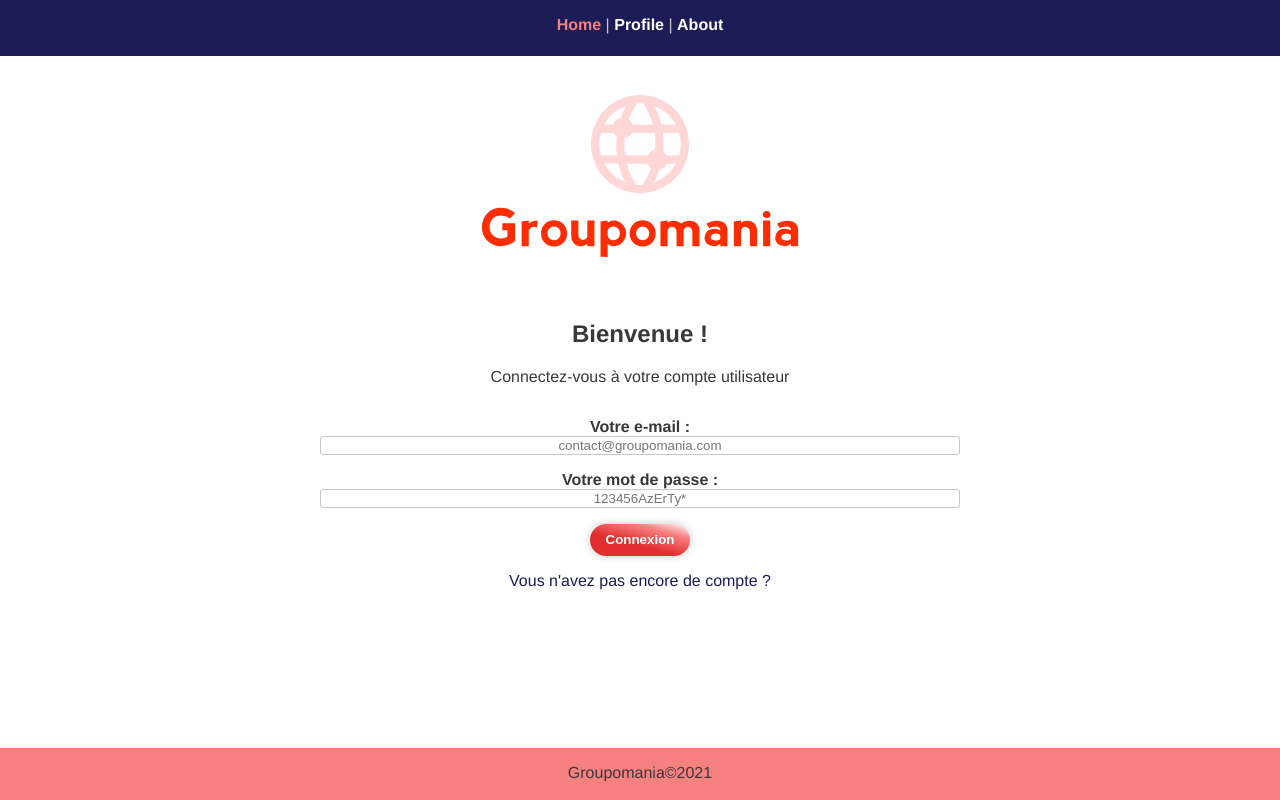
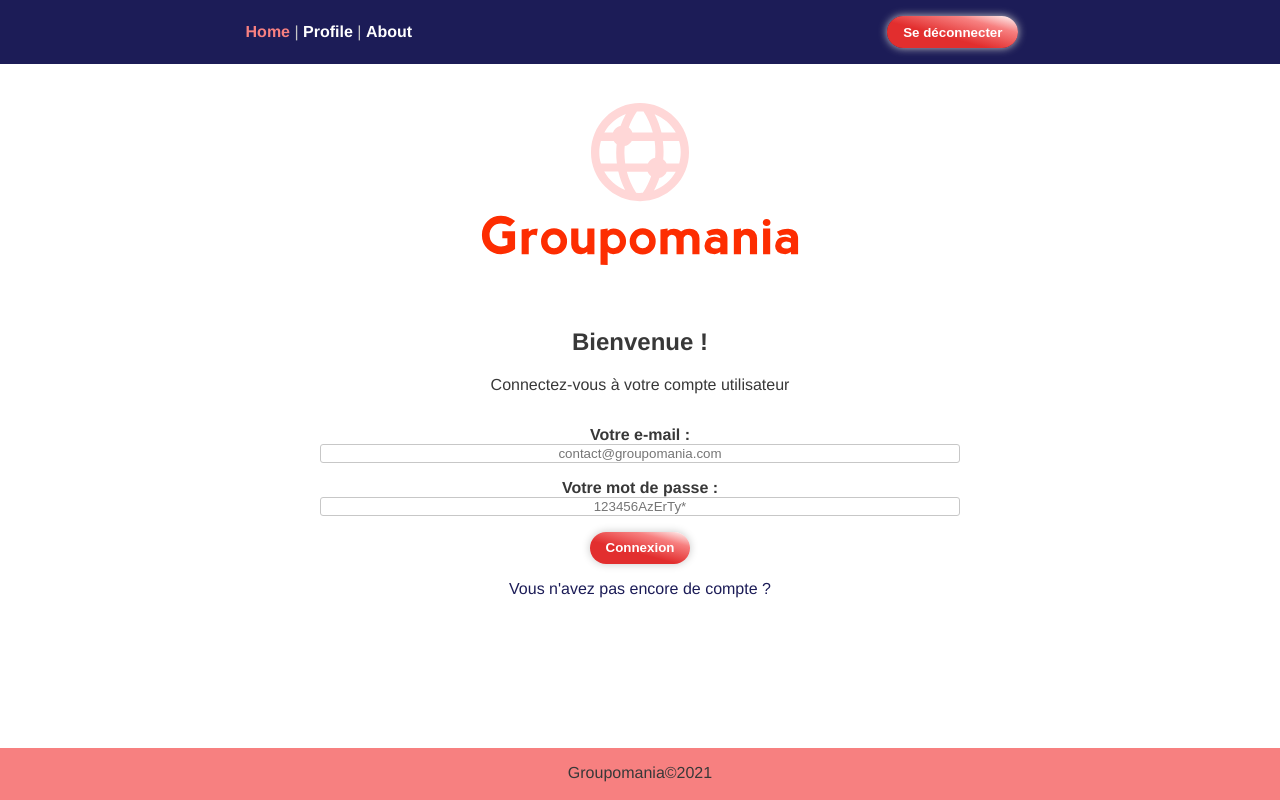
Before and after one commit to ewanouchka/EvaCharnayKruschat_7_17112021, a Vue app in the folder grouporama-app/: page / in a window 1280 px wide. Built offline with nearby package versions, Linux system fonts and the light colour scheme.

Commit message:
ajout bouton déconnexion + suppr scroll x

```diff
--- a/grouporama-app/src/App.vue
+++ b/grouporama-app/src/App.vue
@@ -1,20 +1,29 @@
 <template>
   <div id="app">
-    <div id="nav">
-      <router-link to="/">Home</router-link> |
-      <router-link to="/profile">Profile</router-link> |
-      <router-link to="/about">About</router-link>
-    </div>
+    <nav id="nav">
+      <div class="nav-links">
+        <router-link to="/">Home</router-link> |
+        <router-link to="/profile">Profile</router-link> |
+        <router-link to="/about">About</router-link>
+      </div>
+      <button @click.prevent="logOut" class="nav-button">Se déconnecter</button>
+    </nav>
     <router-view class="main-section"/>
     <footer>
       {{ copyright }}
       </footer>
+    <Popup />
   </div>
 </template>
 
 <script>
+import Popup from "@/components/Popup.vue";
+
 export default {
   name: 'App',
+  components: {
+    Popup,
+  },
 	computed: {
 		copyright() {
 			const currentYear = new Date().getFullYear()
@@ -22,6 +31,23 @@ export default {
 		}
   },
   methods: {
+    changeMessage(newMessage, newDetail) {
+      const popupMessage = document.querySelector(".popup-bloc__msg");
+      const popupDetail = document.querySelector(".popup-bloc__detail");
+      popupMessage.innerHTML = newMessage;
+      popupDetail.innerHTML = newDetail;
+    },
+    logOut() {
+              localStorage.removeItem("userAuth");
+      const popupContainer = document.querySelector(".popup-container");
+              popupContainer.classList.add("popup-container-visible");
+              this.changeMessage("Vous êtes bien déconnecté !", "");
+              document.querySelector("#close-popup").addEventListener("click", function () {
+                popupContainer.classList.remove("popup-container-visible");
+                window.location.reload();
+              });
+
+    }
   }
 }
 </script>
@@ -46,7 +72,7 @@ body {
 --font-size:16px;
 --padding-top-bottom:1rem;
 --footer-size:1.25rem;
---header-size:1.5rem;
+--header-size:2rem;
 }
 
  a {
@@ -71,13 +97,31 @@ body {
   flex-wrap: wrap;
 }
 
+button {
+  margin:1rem;
+  border:none;
+  border-radius: 2rem;
+  background:linear-gradient(-165deg, var(--color-lighter), var(--color-secondary) 25%,var(--color-secondary-dark) 60%, var(--color-secondary-dark));
+  box-shadow: 0 0 0.5rem var(--color-light);
+  height:2rem;
+  padding:0 1rem;
+  color:var(--color-lighter);
+  font-weight:bold;
+  transition: all 0.3s ease-in-out;
+
+    &:hover {color:var(--color-light);
+    box-shadow: 0 0 0.5rem var(--color-medium);
+ }
+}
+
 #nav {
   width:100%;
   background: var(--color-primary);
   height:var(--header-size);
   padding:var(--padding-top-bottom);
-    color: var(--color-light);
-
+  color: var(--color-light);
+  display: flex;
+  justify-content: space-around;
 
   a {
     font-weight: bold;
@@ -94,9 +138,18 @@ body {
   }
 }
 
+.nav-links {
+  align-self: center;
+}
+
+.nav-button {
+  margin: 0 1rem;
+}
+
 .main-section {
   height: calc(100vh - var(--header-size) - var(--footer-size) - 4 * var(--padding-top-bottom));
-  overflow: auto;
+  overflow-x: hidden;
+  overflow-y: auto;
 }
 
 .form-label{
@@ -116,23 +169,6 @@ body {
     }
 }
 
-button {
-  margin:1rem;
-  border:none;
-  border-radius: 2rem;
-  background:linear-gradient(-165deg, var(--color-lighter), var(--color-secondary) 25%,var(--color-secondary-dark) 60%, var(--color-secondary-dark));
-  box-shadow: 0 0 0.5rem var(--color-light);
-  height:2rem;
-  padding:0 1rem;
-  color:var(--color-lighter);
-  font-weight:bold;
-  transition: all 0.3s ease-in-out;
-
-    &:hover {color:var(--color-light);
-    box-shadow: 0 0 0.5rem var(--color-medium);
- }
-}
-
 footer {
   width:100%;
     height:var(--footer-size);
```
